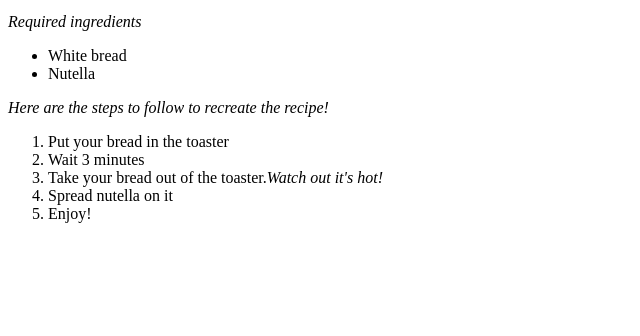
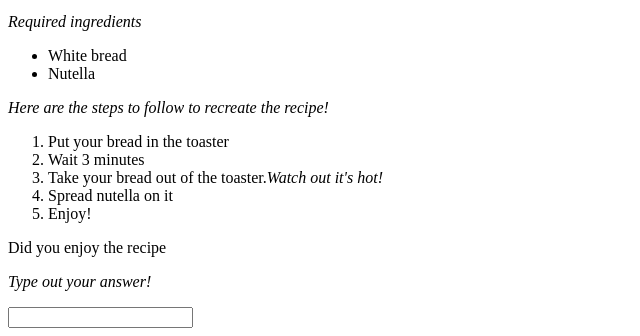
Before and after one commit to qzmp10/odin-recipes, a plain HTML site: page recipes/nutellatoast.html in a window 1280 px wide. Shown: the part 464-800 px from the top of the page, without its empty margins (0-640 px from the left). Drawn offline with Linux system fonts and the light colour scheme.

Commit message:
Added an input text box to refresh my memory a bit. Not a part of the project.

```diff
--- a/recipes/nutellatoast.html
+++ b/recipes/nutellatoast.html
@@ -24,6 +24,12 @@
         <li>Spread nutella on it</li>
         <li>Enjoy!</li>
     </ol>
+    <form>
+        <label for ="enjoyrecipe">Did you enjoy the recipe</label>
+        <br>
+        <p><em>Type out your answer!</em></p>
+    <input type="text" id="enjoyrecipe" name="Yesorno">
+    </form>
 
 </body>
 </html>
```
